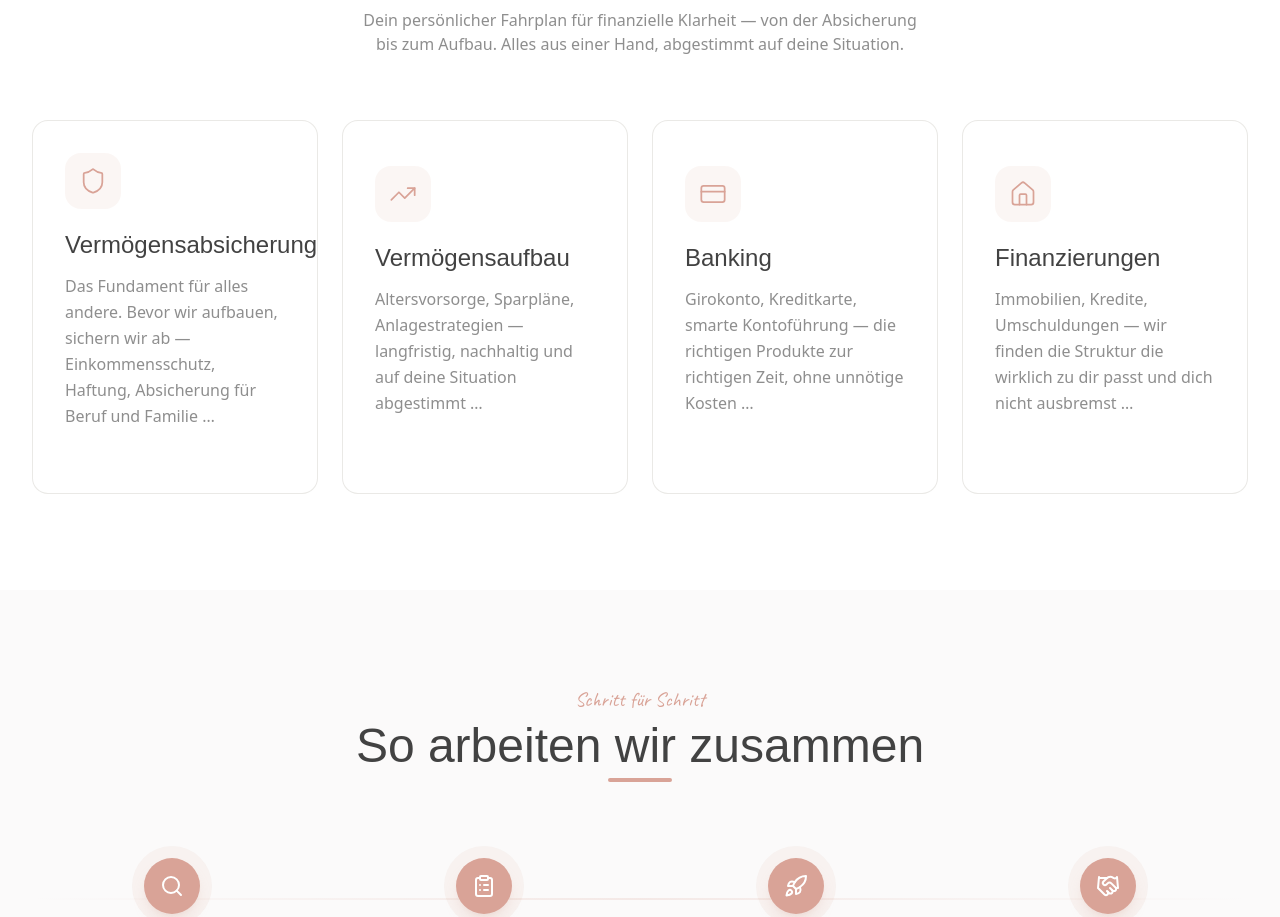
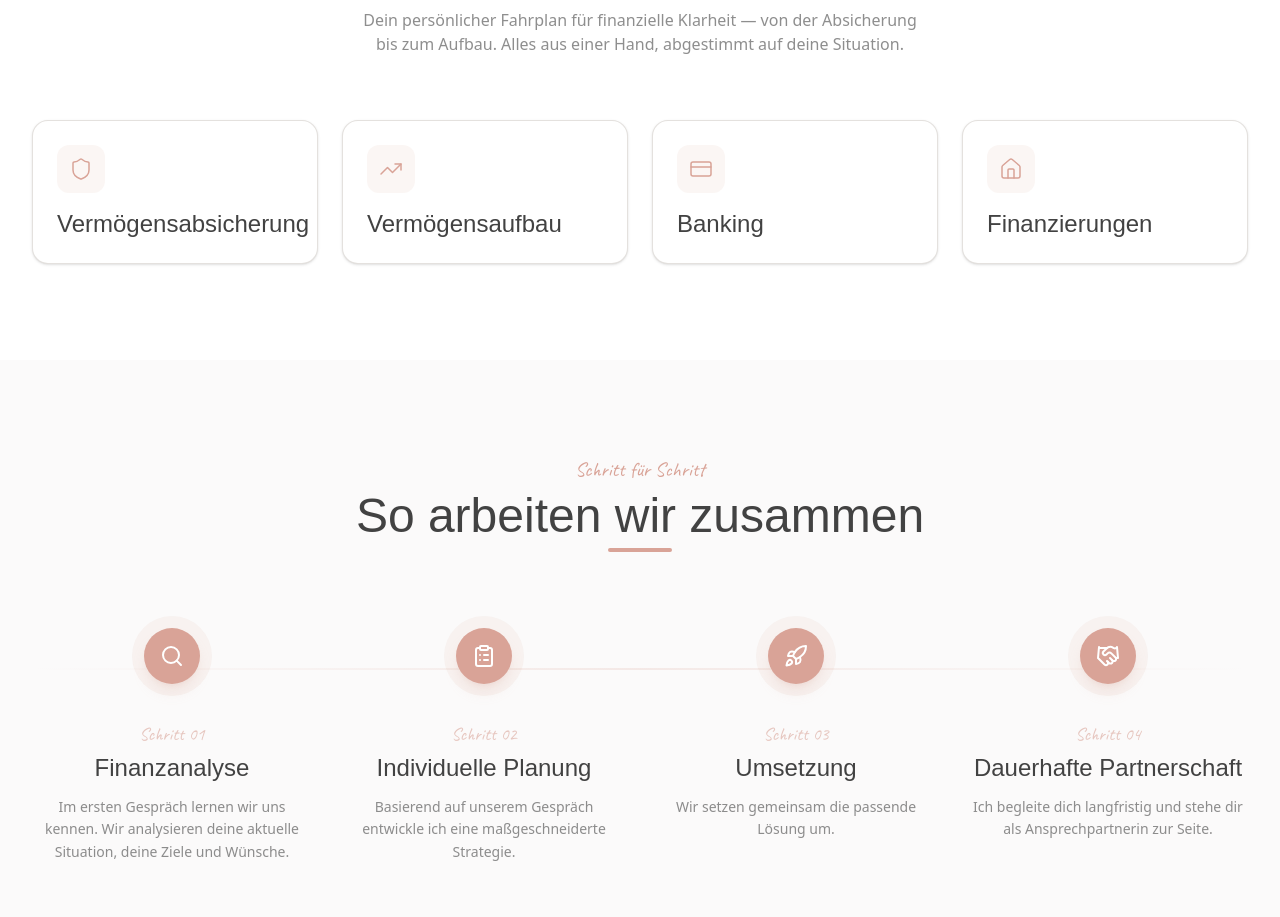
Before and after one commit to Janick97/cristina-croussen, a Next.js app: page / in a window 1280 px wide. Shown: the part 3840-4757 px from the top of the page. Built offline with nearby package versions, Linux system fonts and the light colour scheme; a web font is replaced by a local one.

Commit message:
Services: kompakte Kacheln, hover-expand, kein 'Termin vereinbaren' Text

```diff
--- a/src/components/Services.tsx
+++ b/src/components/Services.tsx
@@ -43,7 +43,9 @@ export default function Services() {
   const [selected, setSelected] = useState<string | null>(null);
 
   const handleWhatsApp = (title: string) => {
-    const text = encodeURIComponent(`Hallo Cristina, ich interessiere mich für dein Angebot im Bereich „${title}" und würde gerne einen Termin vereinbaren.`);
+    const text = encodeURIComponent(
+      `Hallo Cristina, ich interessiere mich für dein Angebot im Bereich „${title}" und würde gerne einen Termin vereinbaren.`
+    );
     window.open(`https://wa.me/4916092282112?text=${text}`, "_blank");
   };
 
@@ -75,7 +77,8 @@ export default function Services() {
           </p>
         </motion.div>
 
-        <div className="mt-10 grid gap-4 sm:mt-16 sm:grid-cols-2 sm:gap-6 lg:grid-cols-4">
+        {/* Kacheln — kompakt, hover expandiert */}
+        <div className="mt-10 grid grid-cols-2 gap-4 sm:mt-16 sm:gap-6 lg:grid-cols-4">
           {services.map((service, index) => (
             <motion.button
               key={service.title}
@@ -84,20 +87,36 @@ export default function Services() {
               viewport={{ once: true }}
               transition={{ delay: index * 0.08 }}
               onClick={() => setSelected(service.title)}
-              className="group relative overflow-hidden rounded-2xl border border-beige/30 bg-white p-6 text-left transition-all hover:border-primary/30 hover:shadow-xl hover:shadow-primary/5 sm:p-8"
+              className="group relative overflow-hidden rounded-2xl border border-beige/40 bg-white text-left shadow-sm transition-all duration-300 hover:border-primary/30 hover:shadow-xl hover:shadow-primary/10"
             >
-              <div className="absolute inset-0 bg-gradient-to-br from-primary/0 to-primary/0 transition-all group-hover:from-primary/5 group-hover:to-transparent" />
-              <div className="relative">
-                <div className="mb-5 flex h-14 w-14 items-center justify-center rounded-2xl bg-primary/10 transition-colors group-hover:bg-primary/20">
-                  <service.icon size={28} className="text-primary" strokeWidth={1.5} />
+              {/* Gradient-Overlay beim Hover */}
+              <div className="absolute inset-0 bg-gradient-to-br from-primary/0 to-primary/0 transition-all duration-300 group-hover:from-primary/5 group-hover:to-transparent" />
+
+              <div className="relative p-5 sm:p-6">
+                {/* Icon */}
+                <div className="mb-4 flex h-12 w-12 items-center justify-center rounded-xl bg-primary/10 transition-all duration-300 group-hover:scale-110 group-hover:bg-primary/20">
+                  <service.icon size={24} className="text-primary" strokeWidth={1.5} />
                 </div>
-                <h3 className="mb-3 font-[family-name:var(--font-londrina)] text-2xl text-dark">
+
+                {/* Titel */}
+                <h3 className="font-[family-name:var(--font-londrina)] text-xl leading-tight text-dark sm:text-2xl">
                   {service.title}
                 </h3>
-                <p className="leading-relaxed text-dark/60">{service.description}</p>
-                <p className="mt-4 text-xs font-semibold text-primary opacity-0 transition-opacity group-hover:opacity-100">
-                  Termin vereinbaren →
-                </p>
+
+                {/* Beschreibung — nur beim Hover sichtbar, expandiert die Karte */}
+                <div className="grid transition-all duration-300 ease-out [grid-template-rows:0fr] group-hover:[grid-template-rows:1fr]">
+                  <div className="overflow-hidden">
+                    <p className="mt-3 text-sm leading-relaxed text-dark/60">
+                      {service.description}
+                    </p>
+                    <span className="mt-3 inline-flex items-center gap-1 text-xs font-semibold text-primary">
+                      Mehr erfahren
+                      <svg width="12" height="12" viewBox="0 0 24 24" fill="none" stroke="currentColor" strokeWidth="2.5">
+                        <path d="M5 12h14M12 5l7 7-7 7"/>
+                      </svg>
+                    </span>
+                  </div>
+                </div>
               </div>
             </motion.button>
           ))}
@@ -130,8 +149,8 @@ export default function Services() {
               </button>
 
               <div className="mb-2 flex h-12 w-12 items-center justify-center rounded-2xl bg-primary/10">
-                {services.find(s => s.title === selected)?.icon && (() => {
-                  const Icon = services.find(s => s.title === selected)!.icon;
+                {(() => {
+                  const Icon = services.find((s) => s.title === selected)!.icon;
                   return <Icon size={24} className="text-primary" strokeWidth={1.5} />;
                 })()}
               </div>
@@ -140,7 +159,8 @@ export default function Services() {
                 {selected}
               </h3>
               <p className="mt-2 text-sm text-dark/60">
-                Lass uns gemeinsam schauen, was für dich im Bereich <strong>{selected}</strong> passt — unverbindlich und auf Augenhöhe.
+                Lass uns gemeinsam schauen, was für dich im Bereich{" "}
+                <strong>{selected}</strong> passt — unverbindlich und auf Augenhöhe.
               </p>
 
               <div className="mt-6 flex flex-col gap-3 sm:flex-row">
@@ -156,7 +176,7 @@ export default function Services() {
                   className="flex flex-1 items-center justify-center gap-2 rounded-full border-2 border-[#25D366] py-3 text-sm font-semibold text-[#25D366] transition-all hover:bg-[#25D366] hover:text-white"
                 >
                   <MessageCircle size={16} />
-                  Per WhatsApp melden
+                  Per WhatsApp
                 </button>
               </div>
             </motion.div>
```
